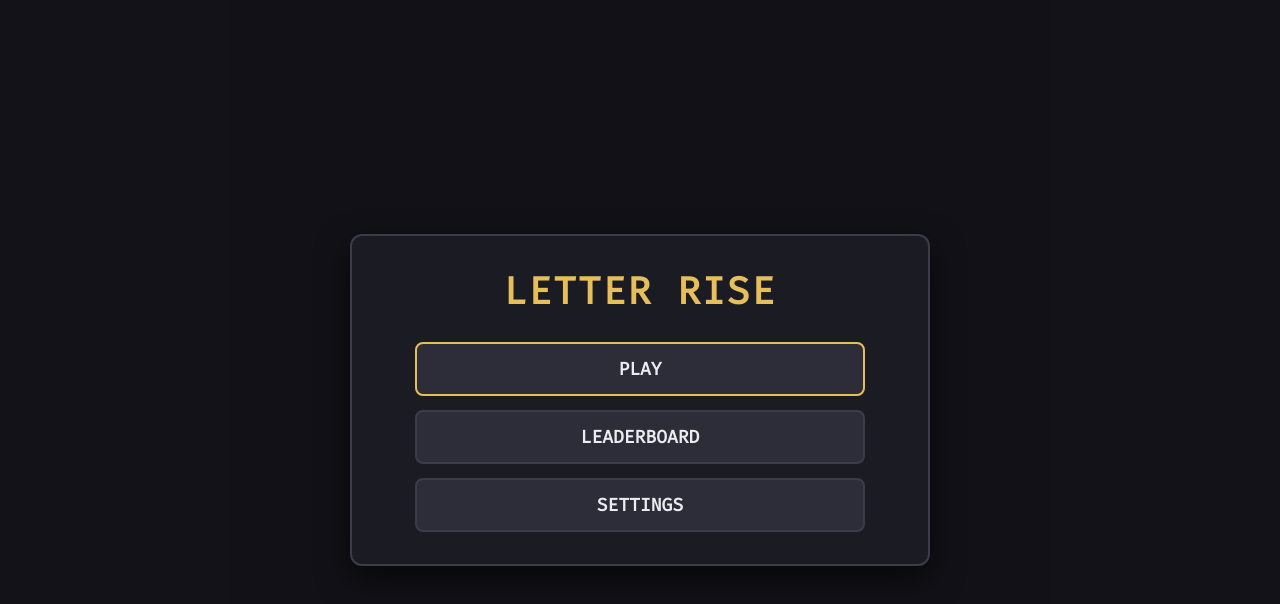
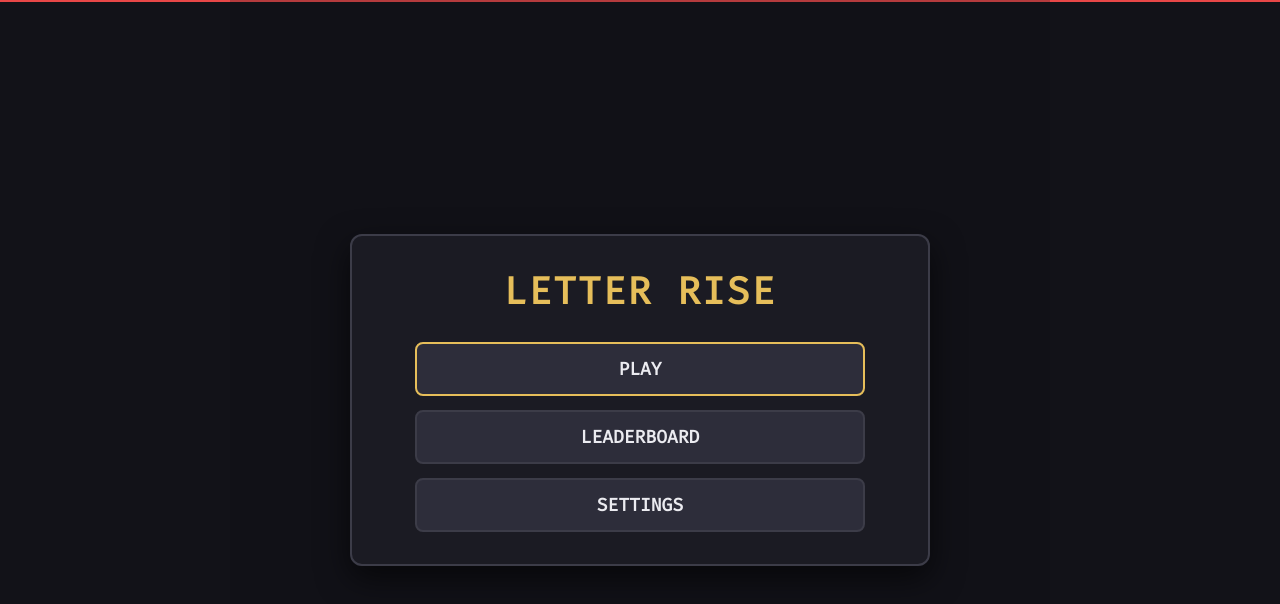
Before and after one commit to reechie36/game, a website with bundled scripts: page web/index.html in a window 1280 px wide. Built offline with nearby package versions, Linux system fonts and the light colour scheme; files whose address does not match are found by name.

Commit message:
background shit

```diff
--- a/web/css/style.css
+++ b/web/css/style.css
@@ -71,6 +71,27 @@ html, body {
   background-color: var(--bg-color);
 }
 
+#stack-line-bg,
+#danger-line-bg {
+  position: absolute;
+  left: 0;
+  width: 100%;
+  height: var(--line-height, 2px);
+  pointer-events: none;
+  z-index: 2;
+}
+
+#stack-line-bg {
+  top: var(--stack-line-top, 0px);
+  background: rgba(245, 75, 75, 0.706);
+}
+
+#danger-line-bg {
+  top: var(--danger-line-top, 0px);
+  background: rgb(200, 60, 60);
+  z-index: 0;
+}
+
 #game-wrapper {
   position: relative;
   width: 820px;
@@ -81,6 +102,7 @@ html, body {
   display: flex;
   justify-content: center;
   align-items: center;
+  z-index: 1;
 }
 
 #game-canvas {
--- a/web/index.html
+++ b/web/index.html
@@ -8,6 +8,8 @@
 </head>
 <body>
   <div id="app-container">
+    <div id="stack-line-bg" aria-hidden="true"></div>
+    <div id="danger-line-bg" aria-hidden="true"></div>
     <div id="game-wrapper">
       <canvas id="game-canvas"></canvas>
 
```
